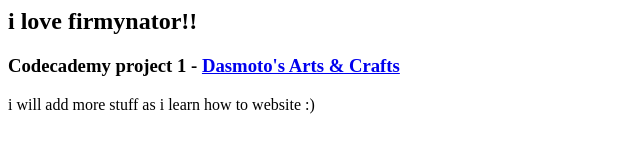
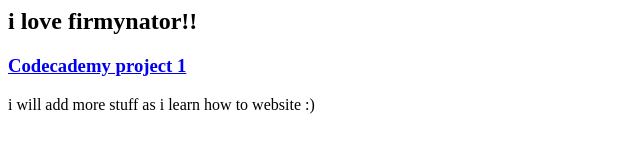
Before and after one commit to firmynator/firmynator.github.io, a plain HTML site: page index.html in a window 1280 px wide. Shown: the whole page, without its empty margins (0-640 px from the left). Drawn offline with Linux system fonts and the light colour scheme.

Commit message:
Update index.html

```diff
--- a/index.html
+++ b/index.html
@@ -4,7 +4,7 @@
   </head>
   <body>
     <h2>i love firmynator!!</h3>
-    <h3>Codecademy project 1 - <a href=https://firmynator.github.io/codecademy1/>Dasmoto's Arts & Crafts</a></h3>
+    <a href=https://firmynator.github.io/codecademy1/><h3>Codecademy project 1</h3></a>
     <footer>
       <p>i will add more stuff as i learn how to website :)</p>
     </footer>
```
